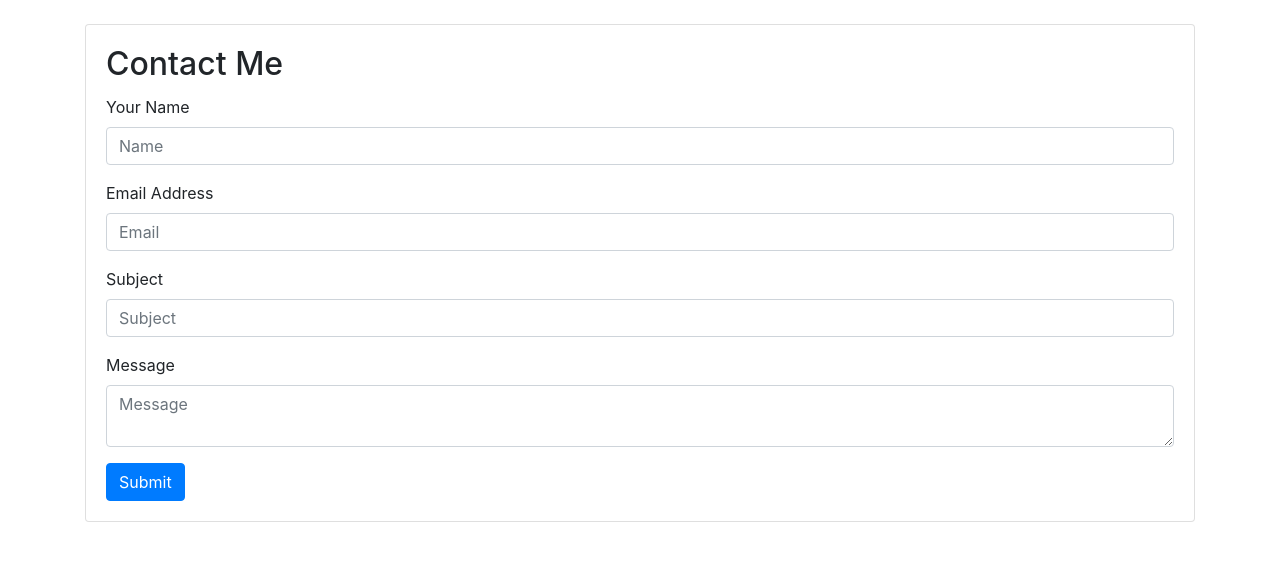
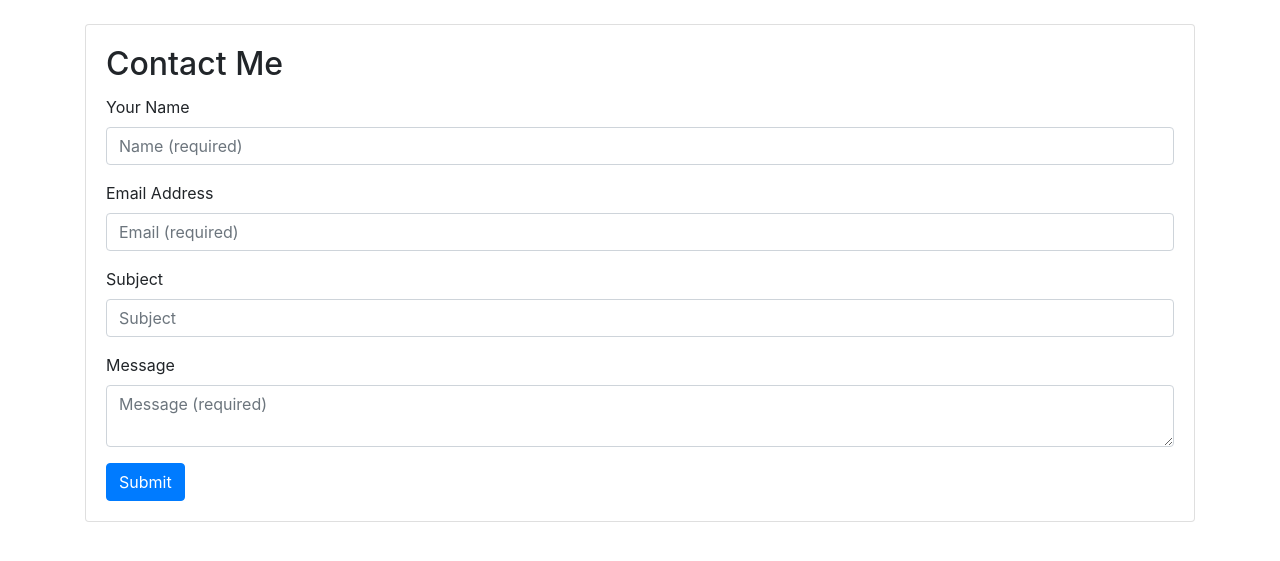
Before and after one commit to EthanAMoss/personal-website, a Flask app: page /contact in a window 1280 px wide. Shown: the part 64-625 px from the top of the page. Run offline with Flask 2, Linux system fonts and the light colour scheme; some libraries are stand-ins or nearby versions.

Commit message:
Added errors and forewarnings for required fields in Contact Form

```diff
--- a/emoss_website/forms.py
+++ b/emoss_website/forms.py
@@ -5,11 +5,11 @@ from wtforms.validators import InputRequired, Email, Optional
 
 class ContactForm(Form):
     contact_name = StringField(u'Your Name', validators=[InputRequired('Please enter your name')],
-                               render_kw={'placeholder': 'Name'})
+                               render_kw={'placeholder': 'Name (required)'})
     contact_email = StringField(u'Email Address', validators=[InputRequired('Please enter your email'),
                                                       Email('Please enter a valid email address')],
-                                render_kw={'placeholder': 'Email'})
+                                render_kw={'placeholder': 'Email (required)'})
     contact_subject = StringField(u'Subject', validators=[Optional()],
                                   render_kw={'placeholder': 'Subject'})
     contact_message = TextAreaField(u'Message', validators=[InputRequired('Please enter a message')],
-                                    render_kw={'placeholder': 'Message'})
+                                    render_kw={'placeholder': 'Message (required)'})
--- a/emoss_website/templates/contact.jinja2.html
+++ b/emoss_website/templates/contact.jinja2.html
@@ -15,13 +15,27 @@
             <div class="card">
                 <div class="card-body">
                     <h2 class="card-title">Contact Me</h2>
-                    <form action="{{ url_for('contact_page') }}" method="POST">
+                    <form class="needs-validation" action="{{ url_for('contact_page') }}" method="POST">
                     {% for field in contact_form %}
-                        <div class="form-group">
+                        <div class="form-group {% if field.flags.required %}required{% endif %} {% if field.errors %}is-invalid{% endif %}">
+                        {# Display the field label, if the field isn't hidden #}
                         {% if field.widget.input_type != "hidden" %}
-                        {{ field.label }}
+                        {{ field.label(class="form-control-label") }}
                         {% endif %}
+
+                        {# Display the field, in error form, if applicable#}
+                        {% if field.errors %}
+                        {{ field(class="form-control is-invalid") }}
+                        {% else %}
                         {{ field(class="form-control") }}
+                        {% endif %}
+
+                        {# If there's errors, show an error message #}
+                        {% if field.errors %}
+                        {% for error in field.errors %}
+                        <div class="invalid-feedback">{{ error }}</div>
+                        {% endfor %}
+                        {% endif %}
                         </div>
                     {% endfor %}
                     <button type="submit" class="btn btn-primary">Submit</button>
```
